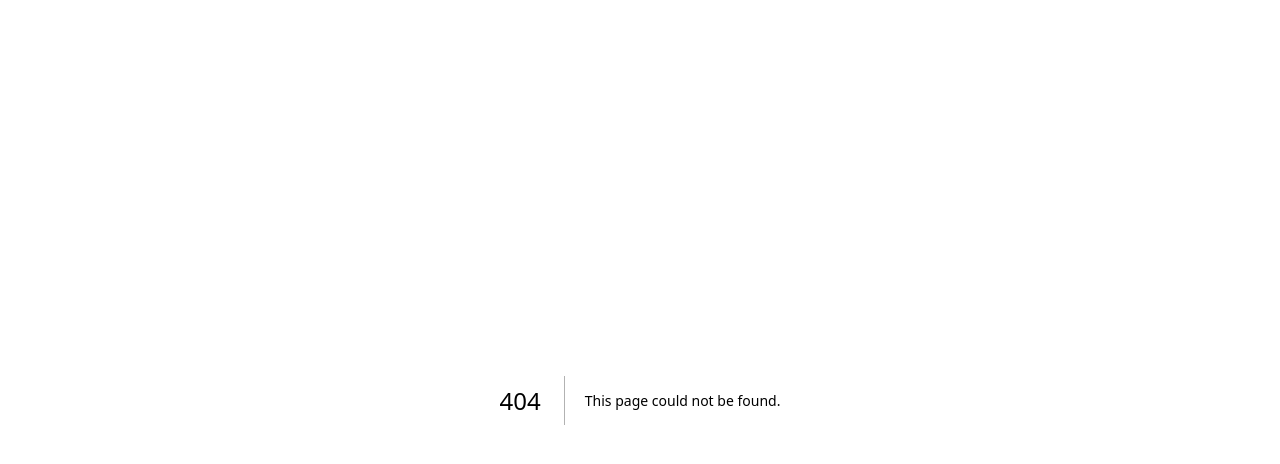
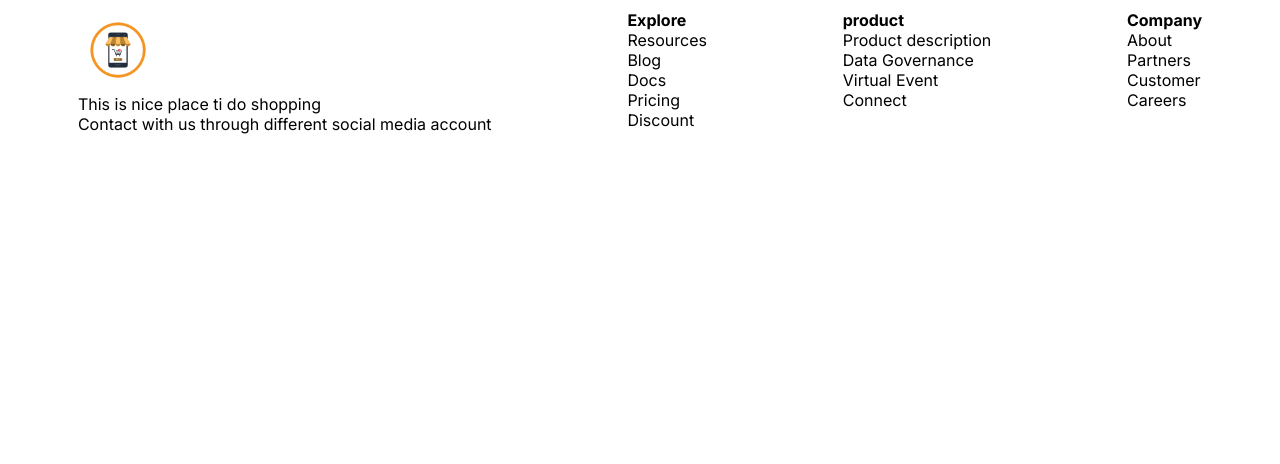
Before and after one commit to Nishabist/E-commerce, a Next.js app in the folder client/: page /footer in a window 1280 px wide. Before the commit this address had no page. Shown: the top 464 px of the page. Built offline with nearby package versions, Linux system fonts and the light colour scheme.

Commit message:
footer is added

```diff
--- a/client/src/app/Footer.js/page.js
+++ /dev/null
@@ -1,12 +0,0 @@
-import React from 'react'
-
-function page() {
-  return (
-    <div>
-     <div className={styles.main}></div>
-
-    </div>
-  )
-}
-
-export default page
--- /dev/null
+++ b/client/src/app/footer/page.js
@@ -0,0 +1,60 @@
+'use client'
+import React from 'react'
+import Image from 'next/image'
+import styles from '../../styles/footer.module.css'
+
+function page() {
+  return (
+    <div>
+     <div className={styles.main}>
+
+        <div>
+            <p>
+        <Image
+  src="/Sahayogi.png"
+  width={80}
+  height={80}
+  alt="Picture of the author"
+/> </p>
+<p>This is nice place ti do shopping</p>
+<p>Contact with us through different social media account</p>
+        </div>
+
+        <div>
+            <h4>Explore</h4>
+            <ul>
+                <li>Resources</li>
+                <li>Blog</li>
+                <li>Docs</li>
+                <li>Pricing</li>
+                <li>Discount</li>
+            </ul>
+            </div>
+
+        <div>
+           <h4>product</h4>
+           <ul>
+            <li>Product description </li>
+            <li>Data Governance</li>
+            <li>Virtual Event</li>
+            <li>Connect</li>
+           </ul>
+        </div>
+
+        <div>
+            <h4>Company</h4>
+            <ul>
+                <li>About</li>
+                <li>Partners</li>
+                <li>Customer</li>
+                <li>Careers</li>
+            </ul>
+
+     </div>
+
+    </div>
+    </div>
+  )
+}
+
+export default page
--- /dev/null
+++ b/client/src/styles/footer.module.css
@@ -0,0 +1,5 @@
+.main{
+    display: flex;
+    justify-content: space-around;
+    margin: 10px;
+}
```
Also changed, not shown: client/src/app/admin/page.js (line endings or trailing spaces).
